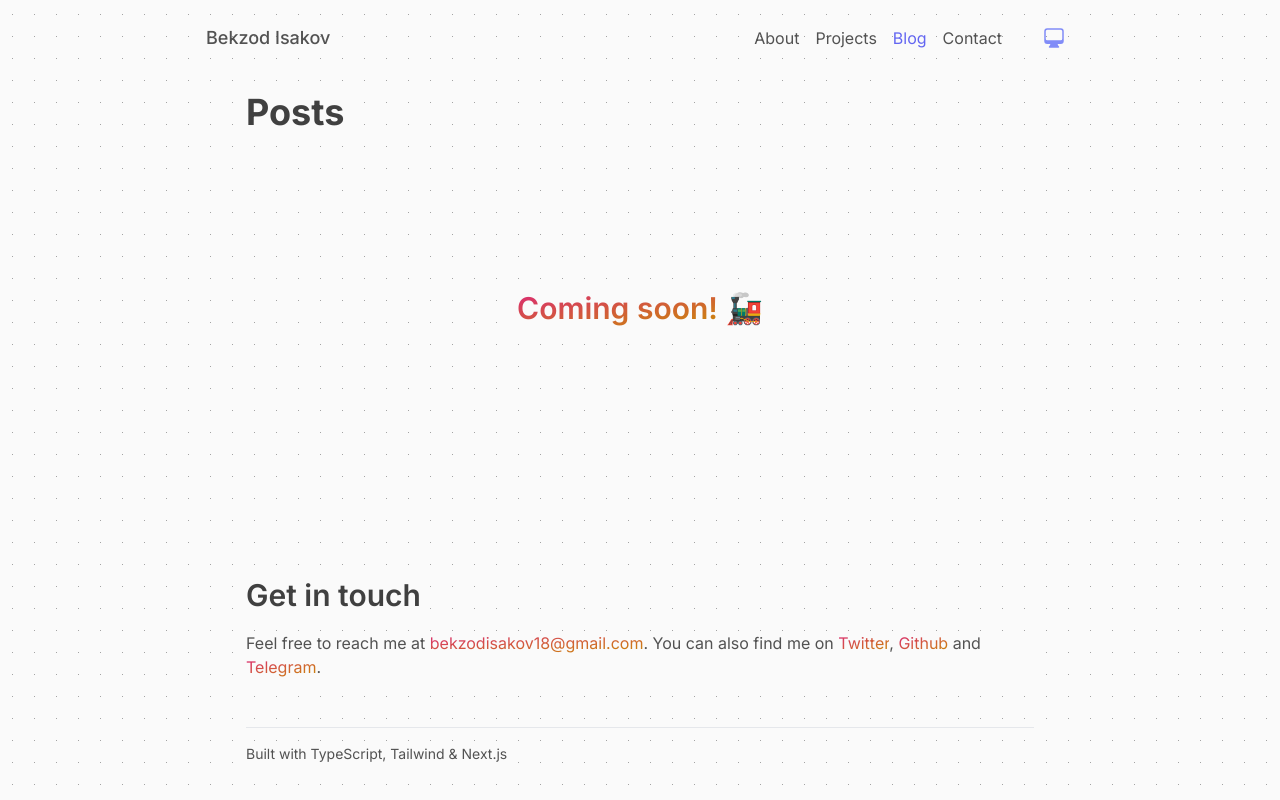
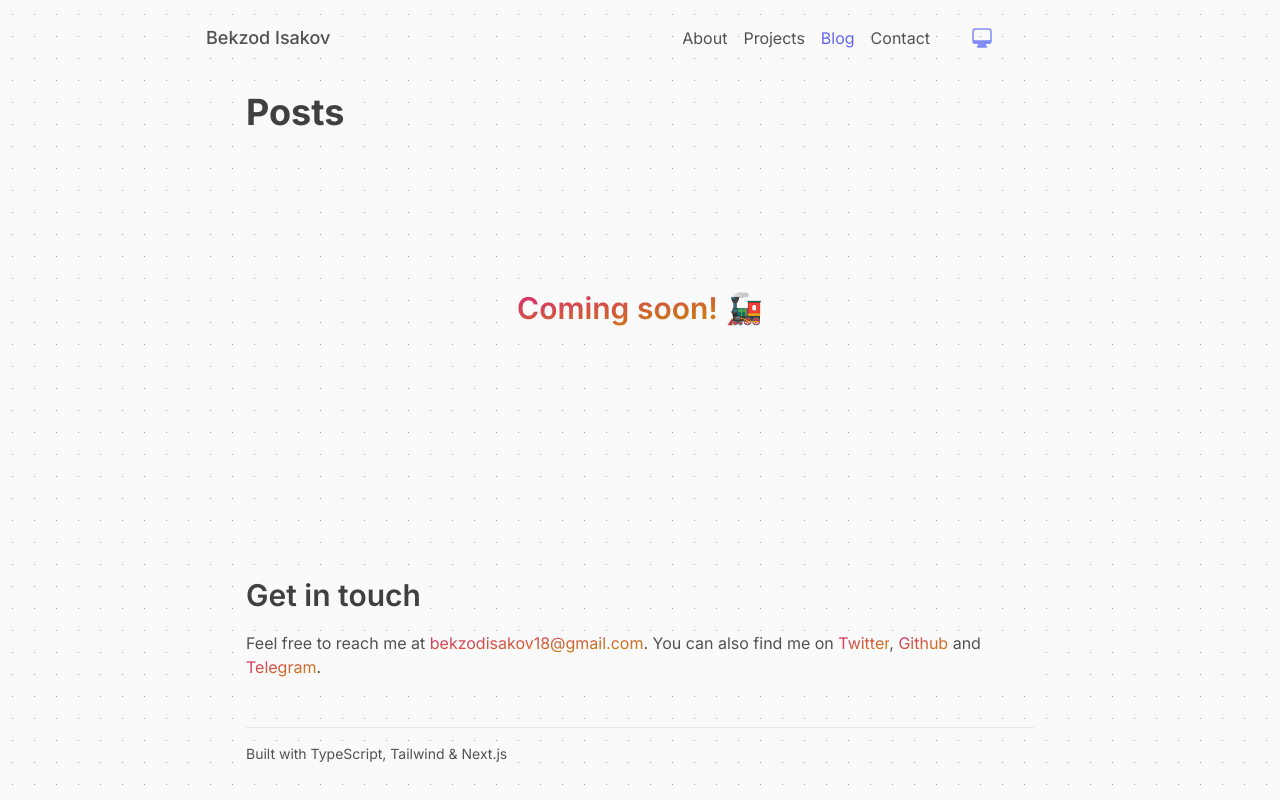
Before and after one commit to BehzodIsakov/my_website, a Next.js app: page /posts in a window 1280 px wide. Built offline with nearby package versions, Linux system fonts and the light colour scheme.

Commit message:
ThemeSwitcher: fix Hydration mismatch

```diff
--- a/components/Header.tsx
+++ b/components/Header.tsx
@@ -19,7 +19,7 @@ export default function Header() {
       </Link>
       <div className='flex items-center'>
         <Navigation navLinks={navLinks} />
-        <div className='ml-10 mr-4'>
+        <div className='w-24 ml-10 mr-4'>
           <ThemeSwitcher />
         </div>
         <MobileNavigation navLinks={navLinks} />
--- a/components/ThemeSwitcher.tsx
+++ b/components/ThemeSwitcher.tsx
@@ -3,7 +3,6 @@ import React, { ReactNode, useEffect, useState } from "react";
 import clsx from "clsx";
 import { themes } from "@/lib/constants";
 import { theme } from "@/lib/types";
-import { log } from "console";
 
 const ICONS: {
   light: () => ReactNode;
@@ -59,6 +58,7 @@ const ICONS: {
 const ThemeSwitcher = () => {
   const [currentTheme, setCurrentTheme] = useState<theme>(themes[2]);
   const [isOpen, setIsOpen] = useState(false);
+  const [isMounted, setIsMounted] = useState(false);
 
   function setInitialTheme() {
     if (!("theme" in localStorage)) {
@@ -104,6 +104,7 @@ const ThemeSwitcher = () => {
   }
 
   useEffect(() => {
+    setIsMounted(true);
     setInitialTheme();
   }, []);
 
@@ -118,6 +119,10 @@ const ThemeSwitcher = () => {
       document.removeEventListener("click", handleOutsideClick);
     };
   }, []);
+
+  if (!isMounted) {
+    return null;
+  }
 
   return (
     <div id='theme-switcher' className='relative flex'>
```
